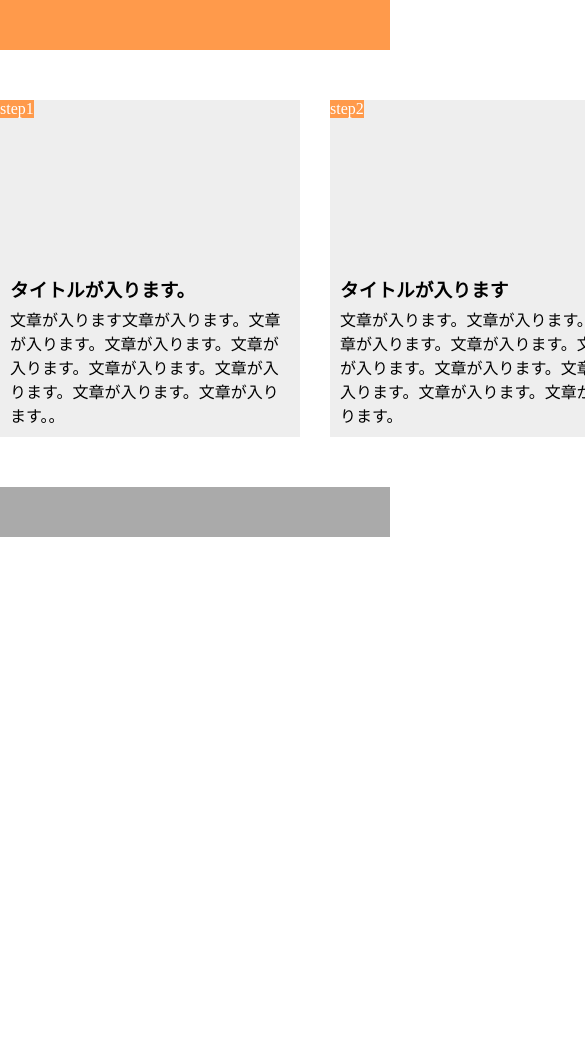
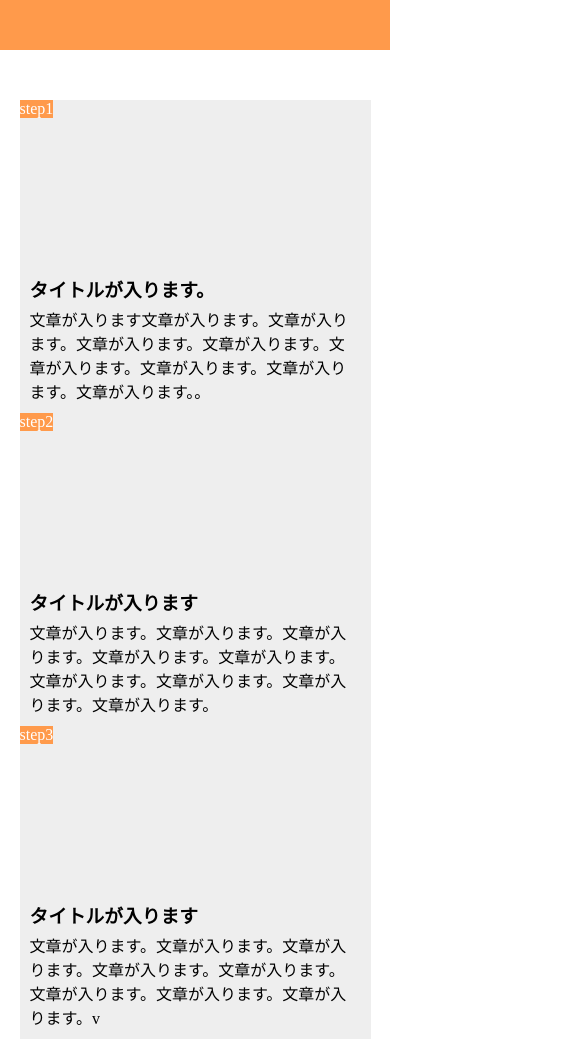
Before and after one commit to tsukasatakahashi0614/10-, a plain HTML site: page index.html in a window 390 px wide. Shown: the top 1042 px of the page, 585 px wide, since content can reach past the window. Before the commit the page ends 844 px from the top, so only its background shows below. Drawn offline with Linux system fonts and the light colour scheme.

Commit message:
縦並びに変更

```diff
--- a/index.html
+++ b/index.html
@@ -3,6 +3,7 @@
 
 <head>
   <meta charset="UTF-8">
+  <meta name="viewport" content="width=device-width,initial-scale=1.0">
   <title>９章演習問題</title>
   <link rel="stylesheet" href="style.css">
 </head>
--- a/style.css
+++ b/style.css
@@ -65,3 +65,19 @@ footer {
   height: 50px;
   background-color: #aaaaaa;
 }
+
+@media screen and (max-width: 768px) {
+  header {
+    width: 100%;
+  }
+  main {
+    width: 100%;
+    display: block;
+  }
+
+  .boxlist {
+    width: 90%;
+    margin-right: 5%;
+    margin-left: 5%;
+  }
+}
```
